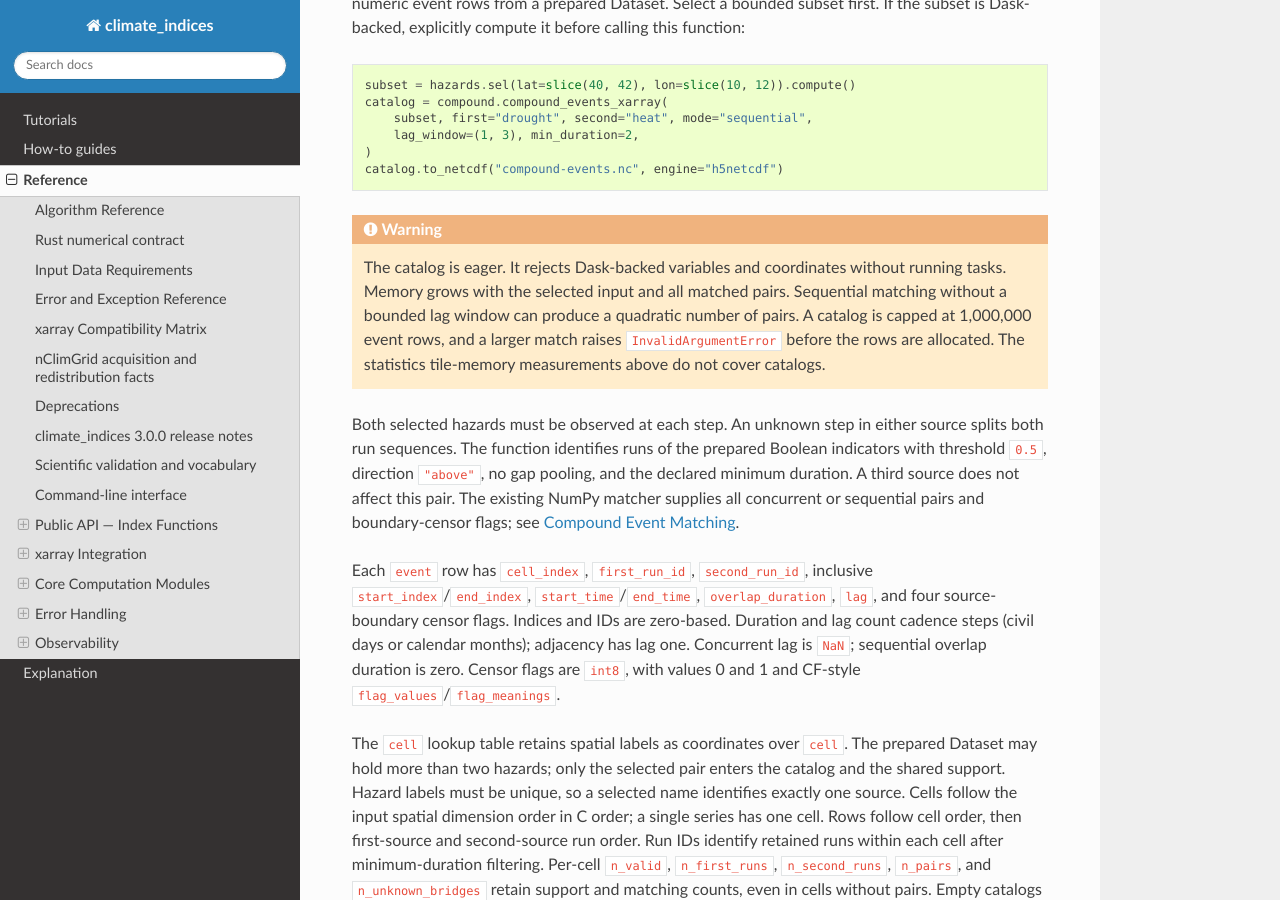
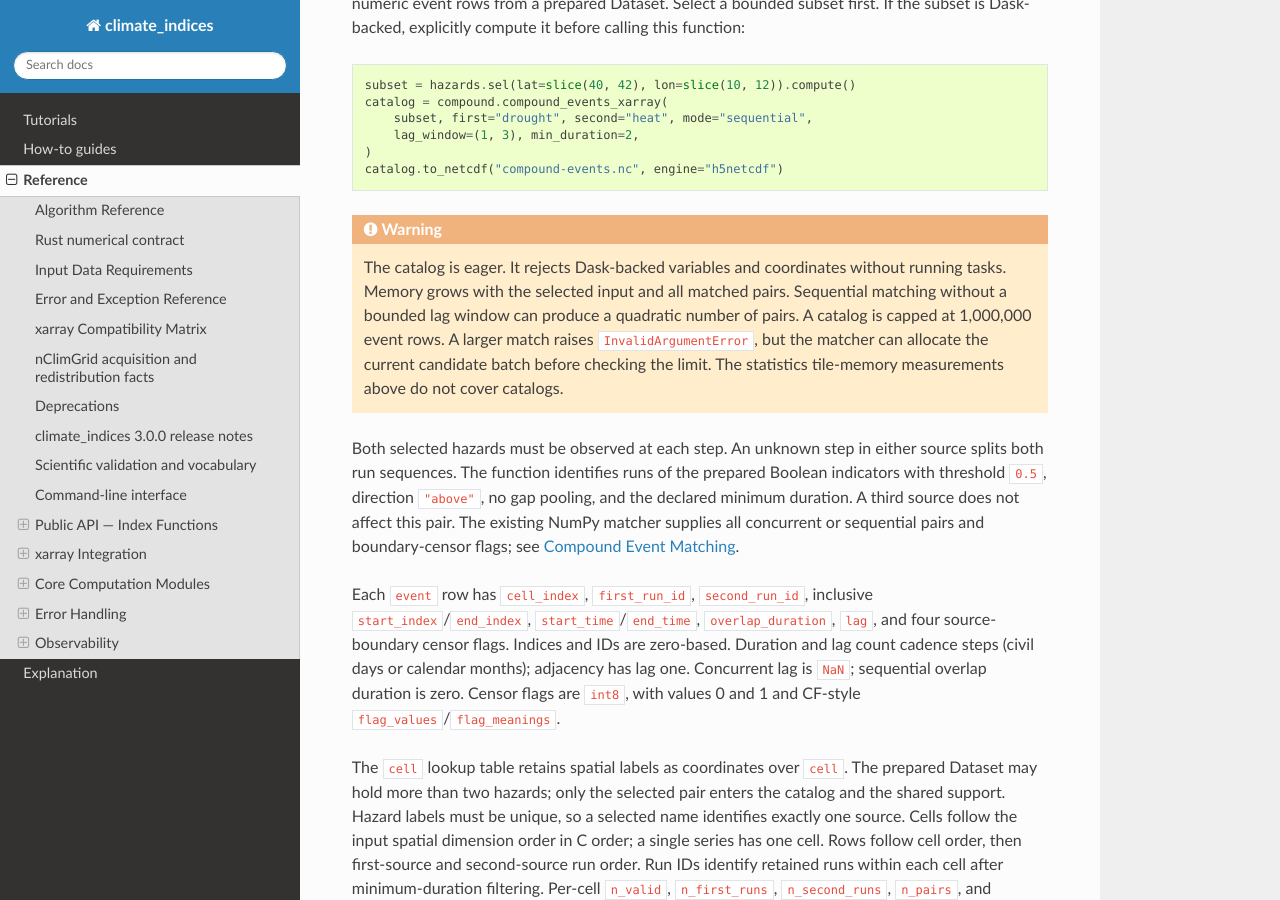
Before and after one commit to monocongo/climate_indices, a Sphinx documentation site: the page built from docs/reference.md, in a window 1280 px wide and 900 px high, scrolled down 7476 px. Built offline with Sphinx 7.4.7 and the Read the Docs theme 3.1.0, drawn with Linux system fonts in a browser that asks for light colours.

Commit message:
docs(compound): describe the catalog row cap as a retained-output limit
The matcher checks `max_pairs` after `_concurrent_rows()` and
`_sequential_rows()` allocate the current candidate batch, so the cap does
not prevent that allocation.

Finding: discussion_r4317293222
Review-Anchor: https://github.com/monocongo/climate_indices/pull/1402#discussion_r4317293222

```diff
--- a/docs/reference.md
+++ b/docs/reference.md
@@ -343,9 +343,10 @@ catalog.to_netcdf("compound-events.nc", engine="h5netcdf")
 The catalog is eager. It rejects Dask-backed variables and coordinates without
 running tasks. Memory grows with the selected input and all matched pairs.
 Sequential matching without a bounded lag window can produce a quadratic number
-of pairs. A catalog is capped at 1,000,000 event rows, and a larger match raises
-`InvalidArgumentError` before the rows are allocated. The statistics tile-memory
-measurements above do not cover catalogs.
+of pairs. A catalog is capped at 1,000,000 event rows. A larger match raises
+`InvalidArgumentError`, but the matcher can allocate the current candidate batch
+before checking the limit. The statistics tile-memory measurements above do not
+cover catalogs.
 :::
 
 Both selected hazards must be observed at each step. An unknown step in either
```
